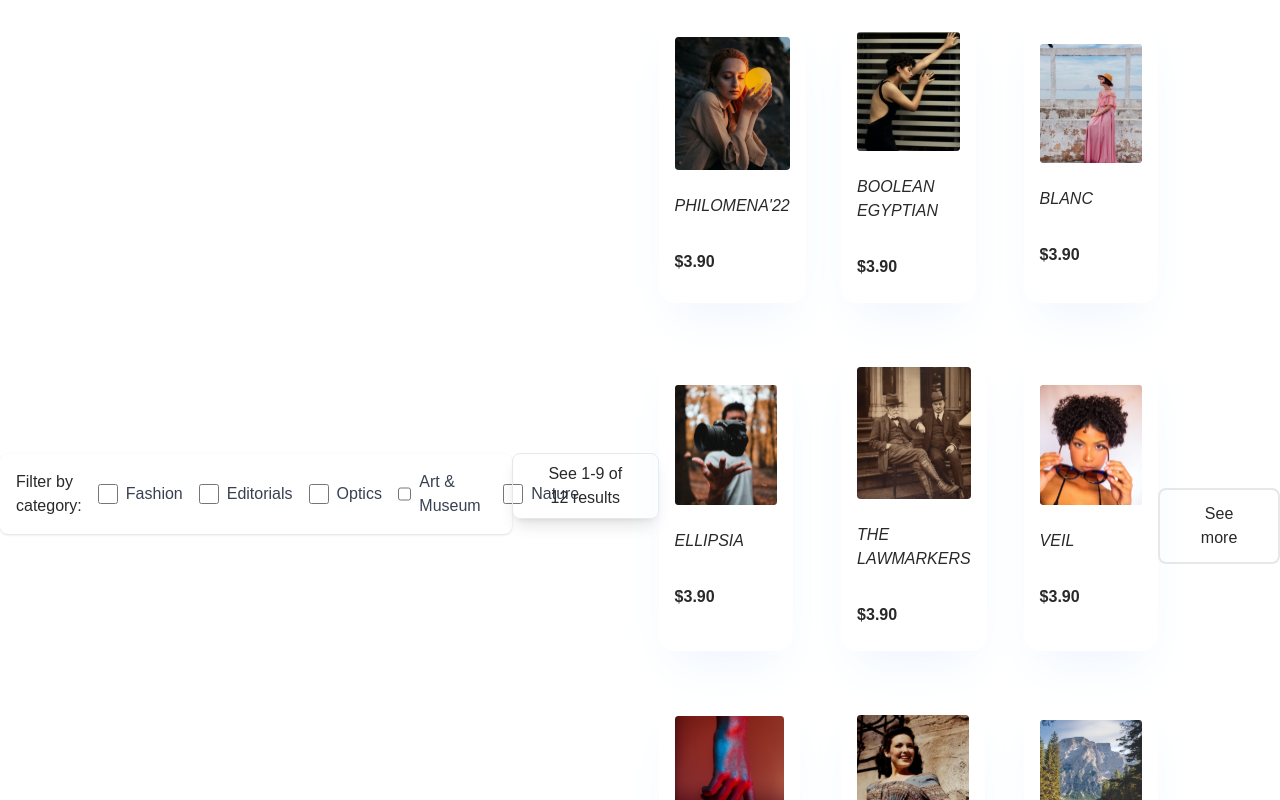
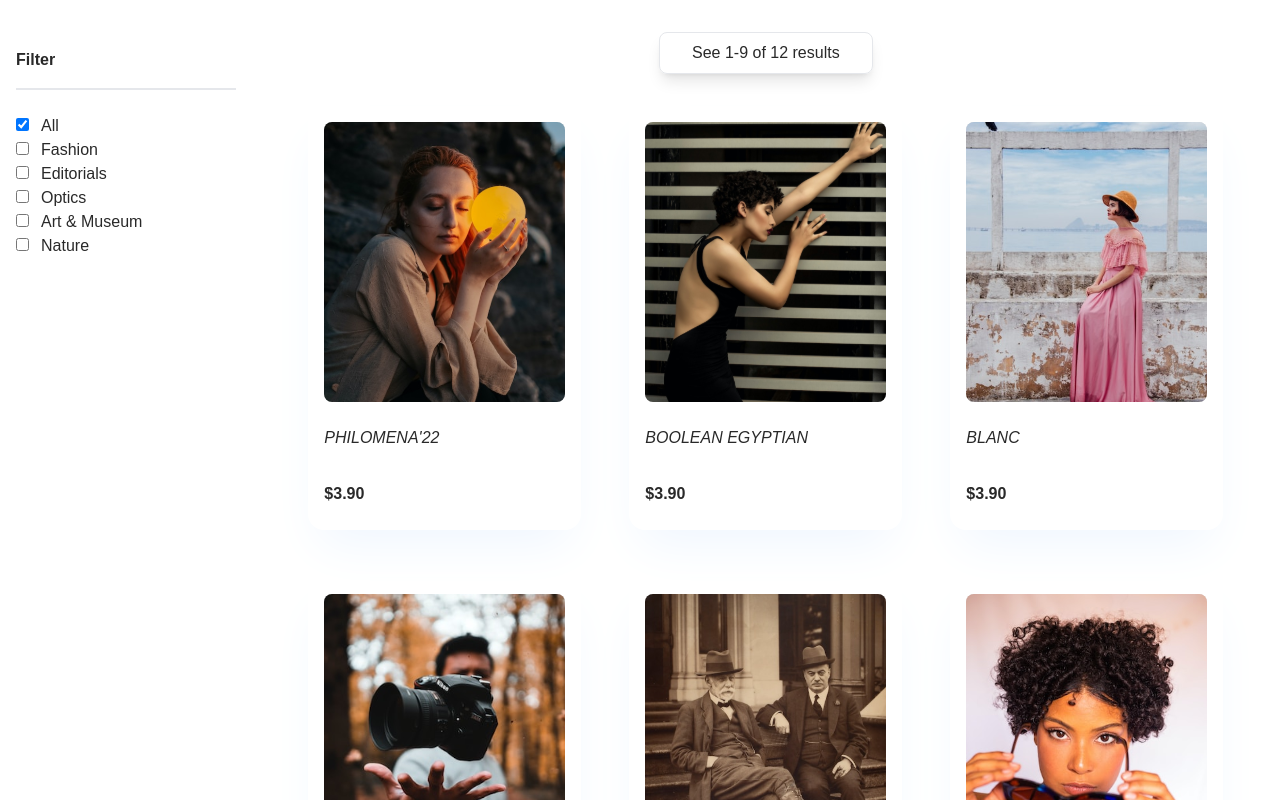
Before and after one commit to Orhmo/Artsy, a Next.js app: page /components/marketplace-layout/artwork in a window 1280 px wide. Shown: the top 800 px of the page. Built offline with nearby package versions, Linux system fonts and the light colour scheme; a web font is replaced by a local one.

Commit message:
Marketplace Page Layout

```diff
--- a/pages/components/marketplace-layout/artwork.tsx
+++ b/pages/components/marketplace-layout/artwork.tsx
@@ -7,32 +7,75 @@ import { ARTWORKS } from '@/utils/data';
 
 const Artworks = (): JSX.Element => {
     const [displayCount, setDisplayCount] = useState<number>(9);
+    const [selectedCategories, setSelectedCategories] = useState<Array<string>>(['All']);
     const totalArtworks: number = ARTWORKS.length;
 
-  const [filteredArtworks, setFilteredArtworks] = useState<Artwork[]>(ARTWORKS);
+    const categories: Array<string> = ['All', ...new Set(ARTWORKS.map(artwork => artwork.category))];
+    const displayedArtworks: Array<Artwork> = ARTWORKS
+    .filter(artwork => selectedCategories.includes('All') || selectedCategories.includes(artwork.category))
+    .slice(0, displayCount);
 
-  const displayedArtworks: Array<Artwork> = filteredArtworks.slice(0, displayCount);
-  const displayedCountText: string = `See 1-${displayCount} of ${totalArtworks} results`;
+    const displayedCountText: string = `See 1-${displayedArtworks.length} of ${totalArtworks} results`;
 
     const handleSeeMoreClick = (): void => {
       setDisplayCount(displayCount + 3);
     };
 
-  const handleFilter = (selectedCategories: string[]): void => {
-    if (selectedCategories.length === 0) {
-      setFilteredArtworks(ARTWORKS);
+    const handleCategoryChange = (event: React.ChangeEvent<HTMLInputElement>): void => {
+      const category = event.target.value;
+      const newSelectedCategories = [...selectedCategories];
+
+      if (category === 'All') {
+        // If "All" category is selected, uncheck all other categories
+        newSelectedCategories.splice(1);
       } else {
-      const filtered = ARTWORKS.filter((artwork: Artwork) => selectedCategories.includes(artwork.category));
-      setFilteredArtworks(filtered);
+        // If any other category is selected, uncheck the "All" category
+        const allIndex = newSelectedCategories.indexOf('All');
+        if (allIndex !== -1) {
+          newSelectedCategories.splice(allIndex, 1);
         }
-    setDisplayCount(9);
+      }
+
+      if (newSelectedCategories.includes(category)) {
+        // Remove the category if it's already selected
+        newSelectedCategories.splice(newSelectedCategories.indexOf(category), 1);
+      } else {
+        // Add the category if it's not already selected
+        newSelectedCategories.push(category);
+      }
+
+      if (newSelectedCategories.length === 0) {
+        // If no category is selected, recheck the "All" category
+        newSelectedCategories.push('All');
+      }
+
+      setSelectedCategories(newSelectedCategories);
     };
 
     return (
-    <div className='flex justify-center items-center my-4'>
-      <div className='flex flex-row'>
-        <Filter onFilter={handleFilter} />
+      <div className='grid grid-flow-col gap-8 m-4'>
+
+
+            <div className='mt-4'>
+                <h1 className='font-bold mb-2 border-b-2 py-4'>Filter</h1>
+                <div className='flex flex-col mx-auto py-4'>
+          {categories.map(category => (
+            <label key={category}>
+              <input
+                type='checkbox'
+                value={category}
+                checked={selectedCategories.includes(category)}
+                      onChange={handleCategoryChange}
+                      className=''
+
+              />
+             <span className='p-3'>{category}</span>
+            </label>
+          ))}
                     </div>
+        </div>
+
+            <div className='flex flex-col justify-center items-center '>
         <div className='text-center mt-4 px-8 py-2 border rounded-lg shadow-lg mb-8'>
           {displayedCountText}
             </div>
@@ -49,13 +92,16 @@ const Artworks = (): JSX.Element => {
             </div>
           ))}
         </div>
+
         {displayCount < totalArtworks && (
           <div className='border-2 px-10 py-3 rounded-lg mt-16 cursor-pointer hover:bg-blue-50 hover:text-gray-500 transition-all'>
             <button onClick={handleSeeMoreClick}>See more</button>
           </div>
         )}
         </div>
+        </div>
     );
   };
 
+
 export default Artworks;
--- a/pages/components/marketplace-layout/filter.tsx
+++ b/pages/components/marketplace-layout/filter.tsx
@@ -7,45 +7,59 @@ interface Props {
 }
 
 const Filter: React.FC<Props> = ({ onFilter }) => {
-  const categories: string[] = Array.from(new Set(ARTWORKS.map((artwork: Artwork) => artwork.category)));
-  const [selectedCategories, setSelectedCategories] = useState<string[]>([]);
+    const [selectedCategories, setSelectedCategories] = useState<Array<string>>(['All']);
 
-  const handleCategoryChange = (category: string): void => {
-    const index = selectedCategories.indexOf(category);
-    if (index === -1) {
-      setSelectedCategories([...selectedCategories, category]);
+    const categories: Array<string> = ['All', ...new Set(ARTWORKS.map(artwork => artwork.category))];
+
+    const handleCategoryChange = (event: React.ChangeEvent<HTMLInputElement>): void => {
+        const category = event.target.value;
+        const newSelectedCategories = [...selectedCategories];
+
+        if (category === 'All') {
+          // If "All" category is selected, uncheck all other categories
+          newSelectedCategories.splice(1);
         } else {
-      setSelectedCategories([...selectedCategories.slice(0, index), ...selectedCategories.slice(index + 1)]);
+          // If any other category is selected, uncheck the "All" category
+          const allIndex = newSelectedCategories.indexOf('All');
+          if (allIndex !== -1) {
+            newSelectedCategories.splice(allIndex, 1);
           }
+        }
+
+        if (newSelectedCategories.includes(category)) {
+          // Remove the category if it's already selected
+          newSelectedCategories.splice(newSelectedCategories.indexOf(category), 1);
+        } else {
+          // Add the category if it's not already selected
+          newSelectedCategories.push(category);
+        }
+
+        if (newSelectedCategories.length === 0) {
+          // If no category is selected, recheck the "All" category
+          newSelectedCategories.push('All');
+        }
+
+        setSelectedCategories(newSelectedCategories);
       };
 
 
-
   return (
-    <div className='w-full flex justify-center'>
-      <div className='flex items-center justify-between w-full max-w-lg p-4 bg-white shadow rounded-lg'>
-        <div className='flex items-center space-x-4'>
-          <span>Filter by category:</span>
-          {categories.map((category: string) => (
-            <div key={category} className='flex items-center space-x-2'>
+    <div className='flex justify-center gap-4 mb-4'>
+    {categories.map(category => (
+      <label key={category}>
         <input
           type='checkbox'
-                id={`category_${category}`}
-                name={`category_${category}`}
           value={category}
           checked={selectedCategories.includes(category)}
-                onChange={() => handleCategoryChange(category)}
-                className='form-checkbox h-5 w-5 text-blue-600 rounded'
+                onChange={handleCategoryChange}
+                className=''
+
         />
-              <label htmlFor={`category_${category}`} className='font-medium text-gray-700'>
        {category}
       </label>
-            </div>
     ))}
   </div>
 
-      </div>
-    </div>
   );
 };
 
--- a/pages/marketplace.tsx
+++ b/pages/marketplace.tsx
@@ -3,97 +3,16 @@ import Image from 'next/image';
 
 import NavBar from './components/navBar';
 import Footer from './components/footer';
+import Artwork from './components/marketplace-layout/artwork'
+const Marketplace = (): JSX.Element => {
 
-import { ARTWORKS } from '../utils/data';
-
-const Marketplace = (): JSX.Element => {
-  const [displayCount, setDisplayCount] = useState<number>(9);
-  const [selectedCategories, setSelectedCategories] = useState<Array<string>>(['All']);
-  const totalArtworks: number = ARTWORKS.length;
-
-  const categories: Array<string> = ['All', ...new Set(ARTWORKS.map(artwork => artwork.category))];
-  const displayedArtworks: Array<Artwork> = ARTWORKS
-  .filter(artwork => selectedCategories.includes('All') || selectedCategories.includes(artwork.category))
-  .slice(0, displayCount);
-
-  const displayedCountText: string = `See 1-${displayedArtworks.length} of ${totalArtworks} results`;
-
-  const handleSeeMoreClick = (): void => {
-    setDisplayCount(displayCount + 3);
-  };
-
-  const handleCategoryChange = (event: React.ChangeEvent<HTMLInputElement>): void => {
-    const category = event.target.value;
-    const newSelectedCategories = [...selectedCategories];
-
-    if (category === 'All') {
-      // If "All" category is selected, uncheck all other categories
-      newSelectedCategories.splice(1);
-    } else {
-      // If any other category is selected, uncheck the "All" category
-      const allIndex = newSelectedCategories.indexOf('All');
-      if (allIndex !== -1) {
-        newSelectedCategories.splice(allIndex, 1);
-      }
-    }
-
-    if (newSelectedCategories.includes(category)) {
-      // Remove the category if it's already selected
-      newSelectedCategories.splice(newSelectedCategories.indexOf(category), 1);
-    } else {
-      // Add the category if it's not already selected
-      newSelectedCategories.push(category);
-    }
-
-    if (newSelectedCategories.length === 0) {
-      // If no category is selected, recheck the "All" category
-      newSelectedCategories.push('All');
-    }
-
-    setSelectedCategories(newSelectedCategories);
-  };
 
   return (
-    <div className='flex flex-col justify-center items-center my-4'>
-      <div className='text-center mt-4 px-8 py-2 border rounded-lg shadow-lg mb-8'>
-        {displayedCountText}
-      </div>
-
-      <div className='flex justify-center gap-4 mb-4'>
-        {categories.map(category => (
-          <label key={category}>
-            <input
-              type='checkbox'
-              value={category}
-              checked={selectedCategories.includes(category)}
-                    onChange={handleCategoryChange}
-                    className=''
-
-            />
-           {category}
-          </label>
-        ))}
-      </div>
-
-      <div className='grid grid-cols-1 gap-8 sm:grid-cols-2 md:grid-cols-3 md:gap-12'>
-        {displayedArtworks.map((artwork: Artwork) => (
-          <div
-            className='mx-auto flex flex-col flex-wrap justify-center gap-2 rounded-2xl p-4 shadow-2xl shadow-blue-50'
-            key={artwork.id}
-          >
-            <Image src={artwork.image} alt='' />
-            <h2 className='py-4 uppercase italic'>{artwork.name}</h2>
-            <span className='py-2 font-bold'>{artwork.price}</span>
-          </div>
-        ))}
-      </div>
-
-      {displayCount < totalArtworks && (
-        <div className='border-2 px-10 py-3 rounded-lg mt-16 cursor-pointer hover:bg-blue-50 hover:text-gray-500 transition-all'>
-          <button onClick={handleSeeMoreClick}>See more</button>
-        </div>
-      )}
-    </div>
+      <div>
+          <NavBar />
+          <Artwork />
+      <Footer/>
+     </div>
   );
 };
 
```
Lines whose indentation alone changed are shown as unchanged.
